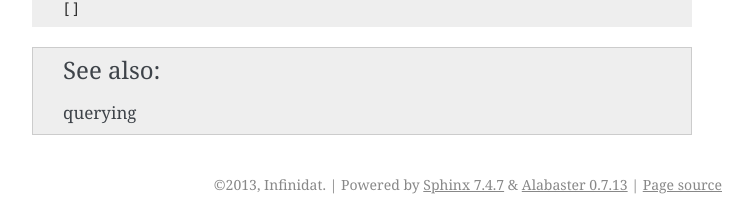
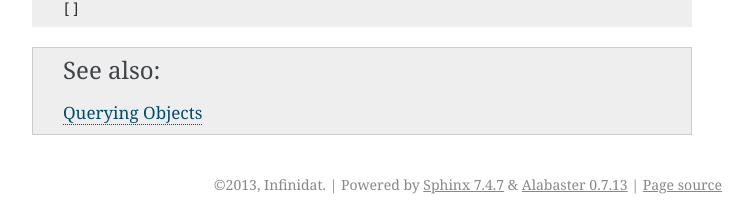
Before and after one commit to Infinidat/infinisdk, a Sphinx documentation site: the page built from doc/getting_started.rst, in a window 1280 px wide and 900 px high, scrolled down 2213 px. Shown: the part 676-897 px from the top of the window, without its empty margins (388-1141 px from the left). Built offline with Sphinx 7.4.7, drawn with Linux system fonts in a browser that asks for light colours; part of the change alters nothing that is shown.

```diff
--- a/doc/getting_started.rst
+++ b/doc/getting_started.rst
@@ -111,4 +111,4 @@ Querying objects of various types is done relatively easily through InfiniSDK. T
 		>>> list(system.volumes)
 		[]
 
-.. seealso:: querying
+.. seealso:: :ref:`querying`
```
